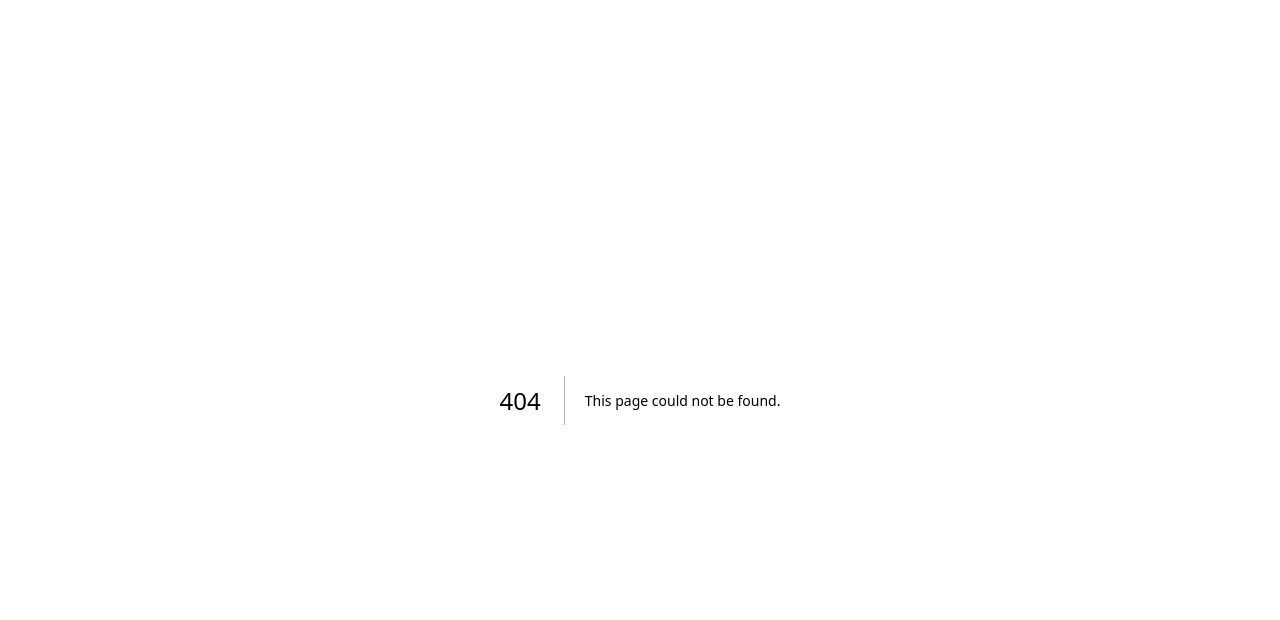
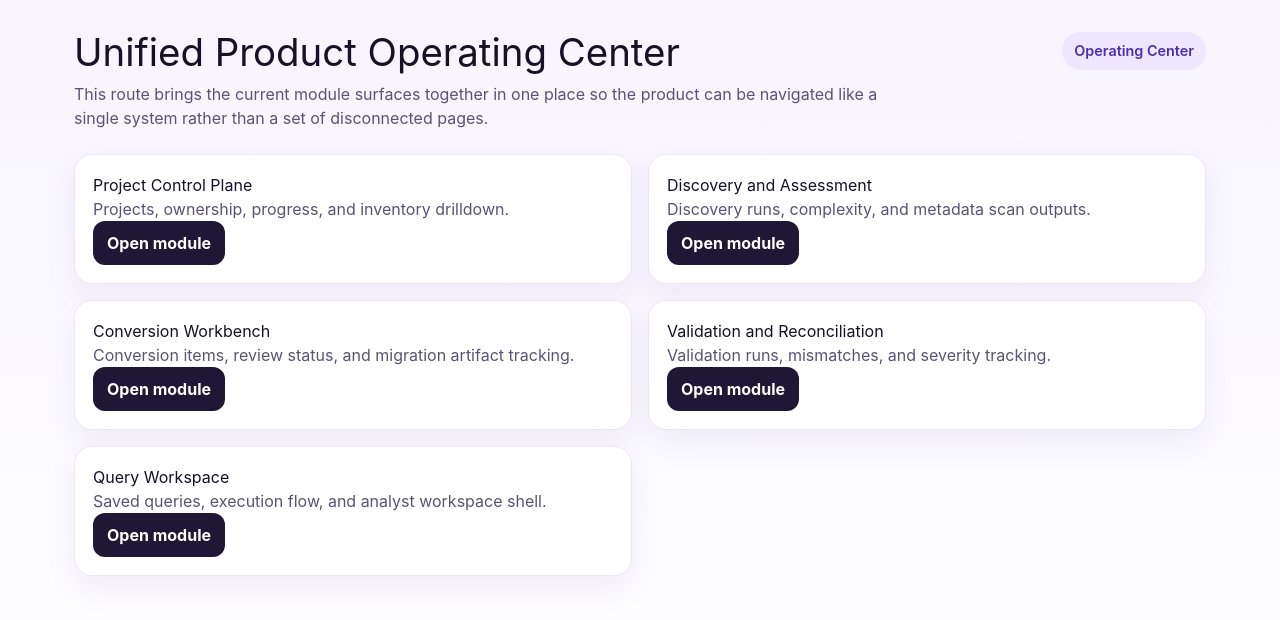
Before and after one commit to rrahul0904/Rahul-Singh, a Next.js app in the folder apps/web/: page /operating-center in a window 1280 px wide. Before the commit this address had no page. Shown: the top 620 px of the page. Built offline with nearby package versions, Linux system fonts and the light colour scheme.

Commit message:
Add integrated operating center route for all module screens

```diff
--- /dev/null
+++ b/apps/web/app/operating-center/page.tsx
@@ -0,0 +1,59 @@
+import Link from "next/link";
+
+const modules = [
+  {
+    name: "Project Control Plane",
+    route: "/project-control-plane",
+    description: "Projects, ownership, progress, and inventory drilldown.",
+  },
+  {
+    name: "Discovery and Assessment",
+    route: "/discovery",
+    description: "Discovery runs, complexity, and metadata scan outputs.",
+  },
+  {
+    name: "Conversion Workbench",
+    route: "/conversion",
+    description: "Conversion items, review status, and migration artifact tracking.",
+  },
+  {
+    name: "Validation and Reconciliation",
+    route: "/validation",
+    description: "Validation runs, mismatches, and severity tracking.",
+  },
+  {
+    name: "Query Workspace",
+    route: "/workspace",
+    description: "Saved queries, execution flow, and analyst workspace shell.",
+  },
+];
+
+export default function OperatingCenterPage() {
+  return (
+    <main style={{ minHeight: "100vh", background: "linear-gradient(180deg, #f7f4ff 0%, #ffffff 100%)", color: "#161126" }}>
+      <div style={{ maxWidth: 1180, margin: "0 auto", padding: "32px 24px 56px" }}>
+        <section style={{ display: "flex", justifyContent: "space-between", gap: 16, alignItems: "flex-start", marginBottom: 24 }}>
+          <div>
+            <h1 style={{ margin: 0, fontSize: "2.4rem", lineHeight: 1.05 }}>Unified Product Operating Center</h1>
+            <p style={{ marginTop: 10, color: "#5a5374", maxWidth: 820 }}>
+              This route brings the current module surfaces together in one place so the product can be navigated like a single system rather than a set of disconnected pages.
+            </p>
+          </div>
+          <div style={{ display: "inline-flex", padding: "8px 12px", borderRadius: 999, background: "#efe7ff", color: "#4d2fa9", fontWeight: 600, fontSize: "0.9rem" }}>Operating Center</div>
+        </section>
+
+        <section style={{ display: "grid", gridTemplateColumns: "repeat(2, minmax(0, 1fr))", gap: 16 }}>
+          {modules.map((module) => (
+            <div key={module.route} style={{ background: "#ffffff", border: "1px solid #ece5fb", borderRadius: 18, padding: 18, boxShadow: "0 12px 30px rgba(87, 59, 155, 0.08)" }}>
+              <h2 style={{ marginTop: 0 }}>{module.name}</h2>
+              <p style={{ color: "#5a5374" }}>{module.description}</p>
+              <Link href={module.route} style={{ display: "inline-flex", textDecoration: "none", padding: "10px 14px", borderRadius: 12, background: "#1f1736", color: "white", fontWeight: 700 }}>
+                Open module
+              </Link>
+            </div>
+          ))}
+        </section>
+      </div>
+    </main>
+  );
+}
```
